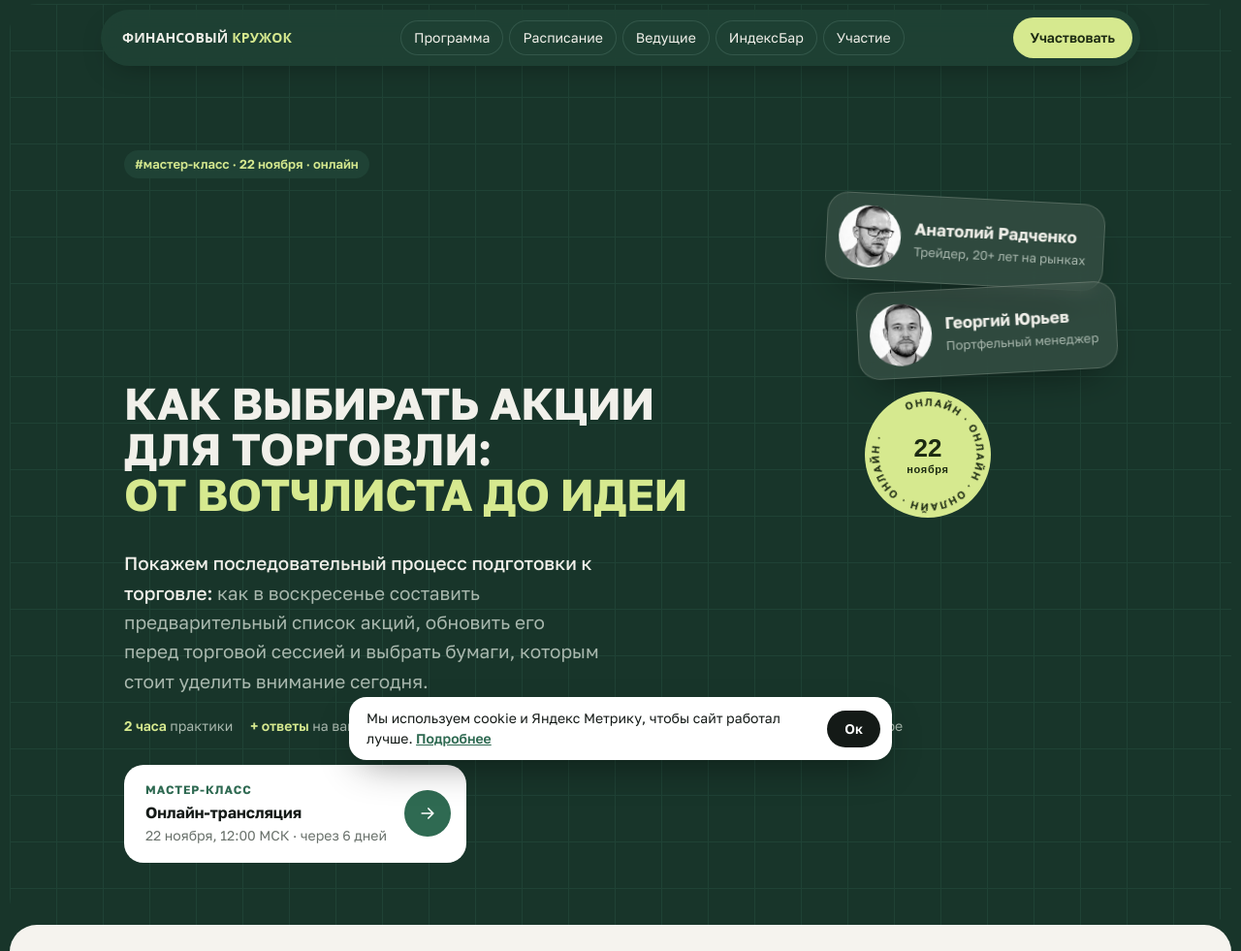
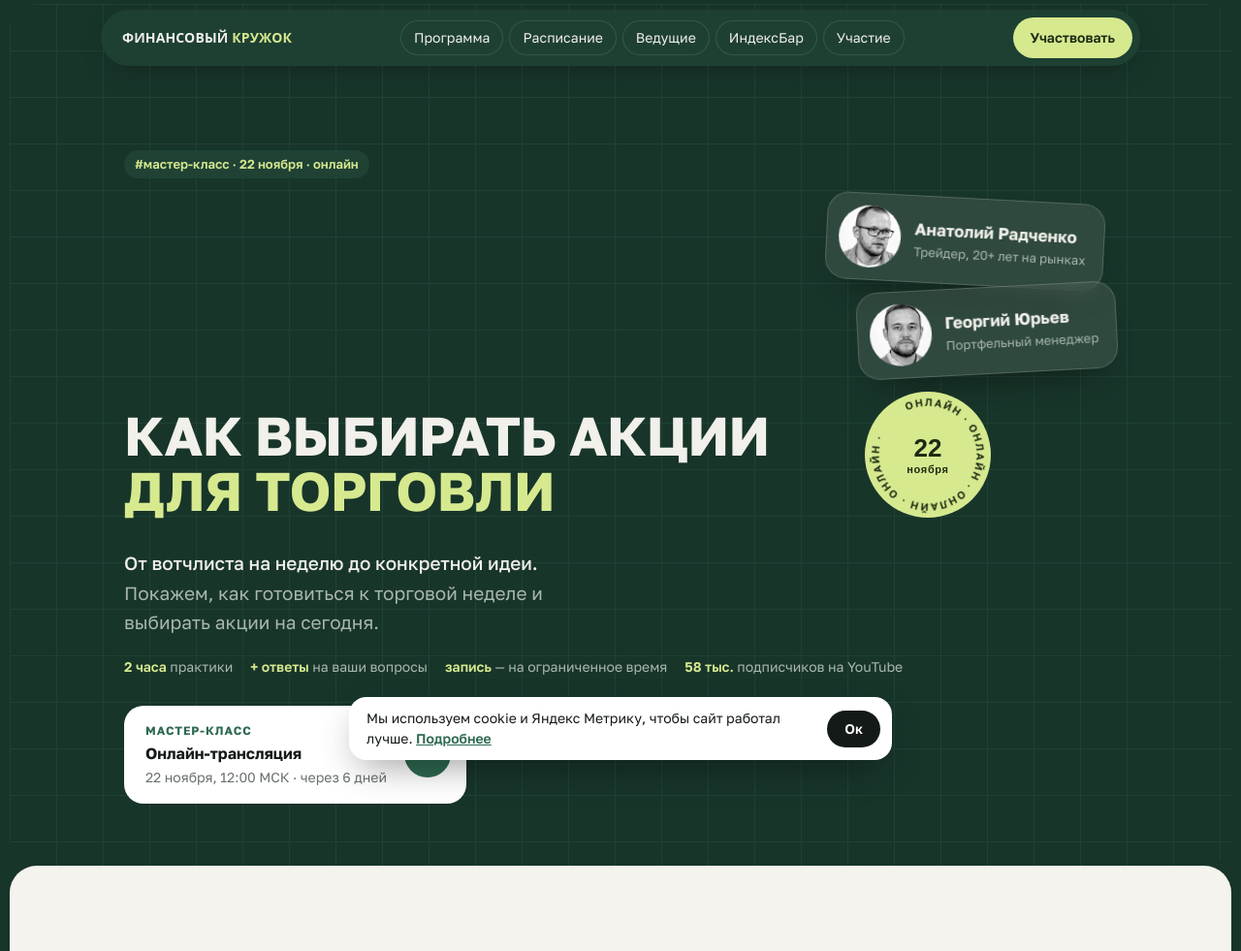
Before and after one commit to Nerunkov/fincircle-landing, a plain HTML site: page index.html in a window 1280 px wide. Shown: the top 981 px of the page at 97% size. Drawn offline with Linux system fonts and the light colour scheme; a web font is replaced by a local one.

Commit message:
Первый экран: короче заголовок и подзаголовок
Co-Authored-By: Claude Opus 5.5 <noreply@anthropic.com>

```diff
--- a/index.html
+++ b/index.html
@@ -72,7 +72,7 @@ mark{background:var(--mark);color:inherit;padding:1px 4px;border-radius:5px;-web
   linear-gradient(var(--bg2) 1px,transparent 1px) 0 0/48px 48px,
   linear-gradient(90deg,var(--bg2) 1px,transparent 1px) 0 0/48px 48px,var(--bg)}
 .hero .tag{background:var(--bg2);color:var(--lime)}
-.hero h1{font-size:clamp(24px,6.4vw,46px);margin-top:26px;text-wrap:wrap}
+.hero h1{font-size:clamp(28px,7.6vw,56px);margin-top:26px;text-wrap:wrap}
 .hero h1 em{display:block}
 .hero .stage{display:grid;grid-template-columns:minmax(0,1fr) 300px;gap:32px;align-items:center}
 .faces-row{position:relative;height:390px}
@@ -323,7 +323,7 @@ footer .disc{flex-basis:100%;font-size:13px}
   <div class="in">
     <span class="tag">#мастер-класс · 22 ноября · онлайн</span>
     <div class="stage">
-      <h1>Как выбирать акции для&nbsp;торговли: <em>от&nbsp;вотчлиста до&nbsp;идеи</em></h1>
+      <h1>Как выбирать акции <em>для&nbsp;торговли</em></h1>
       <div class="faces-row">
         <div class="float f1"><img src="img/anatoly-av.jpg" alt=""><div><b>Анатолий Радченко</b><span>Трейдер, 20+ лет на рынках</span></div></div>
         <div class="float f2"><img src="img/gosha-av.jpg" alt=""><div><b>Георгий Юрьев</b><span>Портфельный менеджер</span></div></div>
@@ -334,7 +334,7 @@ footer .disc{flex-basis:100%;font-size:13px}
       </div>
     </div>
     <div class="low">
-      <div><p class="sub"><b>Покажем последовательный процесс подготовки к торговле:</b> как в воскресенье составить предварительный список акций, обновить его перед торговой сессией и выбрать бумаги, которым стоит уделить внимание сегодня.</p><p class="proof"><span><b>2&nbsp;часа</b> практики</span><span><b>+&nbsp;ответы</b> на ваши вопросы</span><span><b>запись</b> — на&nbsp;ограниченное время</span><span><b>58&nbsp;тыс.</b> подписчиков на YouTube</span></p></div>
+      <div><p class="sub"><b>От вотчлиста на неделю до конкретной идеи.</b> Покажем, как готовиться к торговой неделе и выбирать акции на сегодня.</p><p class="proof"><span><b>2&nbsp;часа</b> практики</span><span><b>+&nbsp;ответы</b> на ваши вопросы</span><span><b>запись</b> — на&nbsp;ограниченное время</span><span><b>58&nbsp;тыс.</b> подписчиков на YouTube</span></p></div>
       <a class="next" data-goal="cta_hero" href="#reg">
         <div><small>Мастер-класс</small><b>Онлайн-трансляция</b><span>22 ноября, 12:00 МСК · <span id="countdown" style="display:inline"></span></span></div>
         <span class="go"><svg><use href="#arr"/></svg></span>
```
